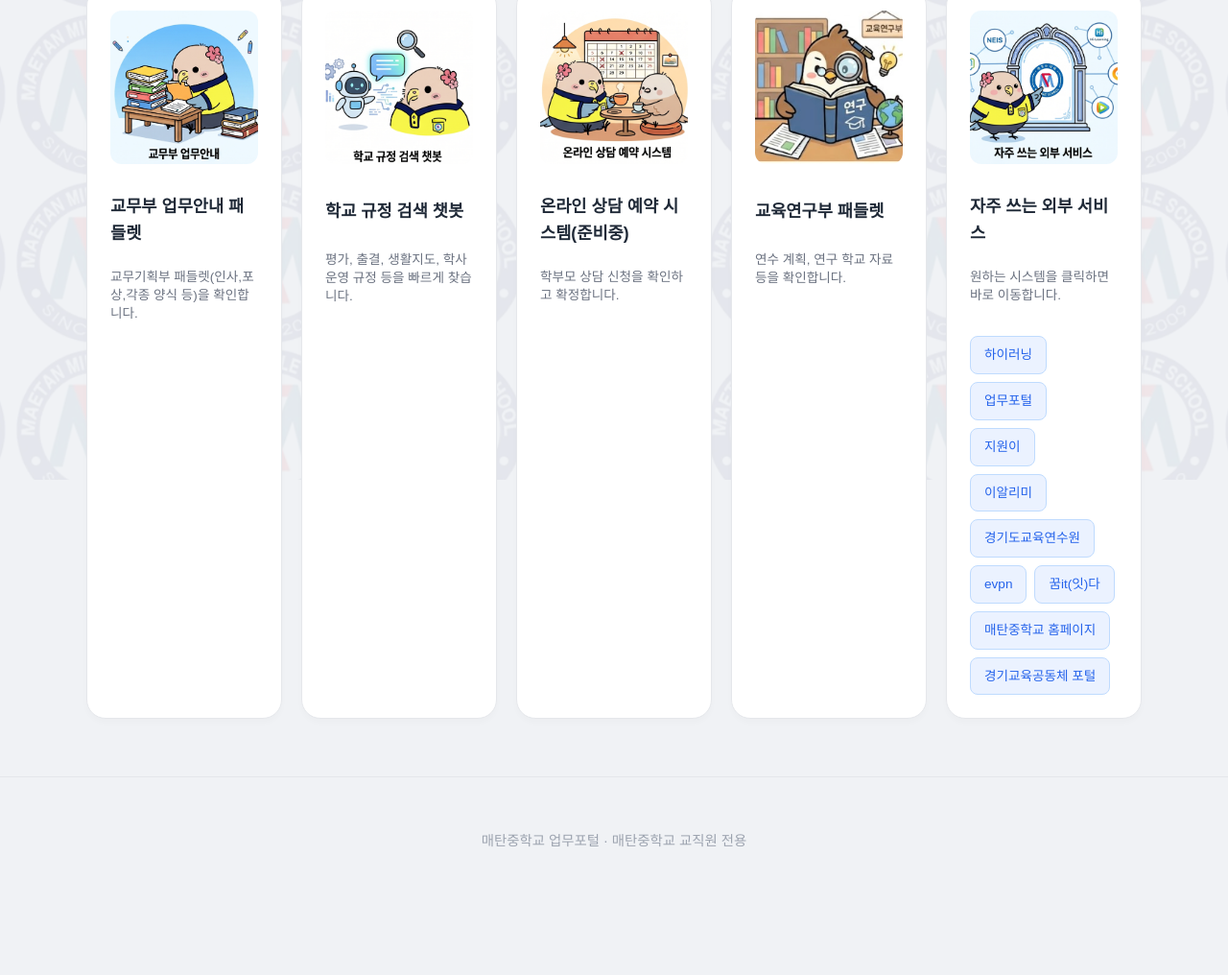
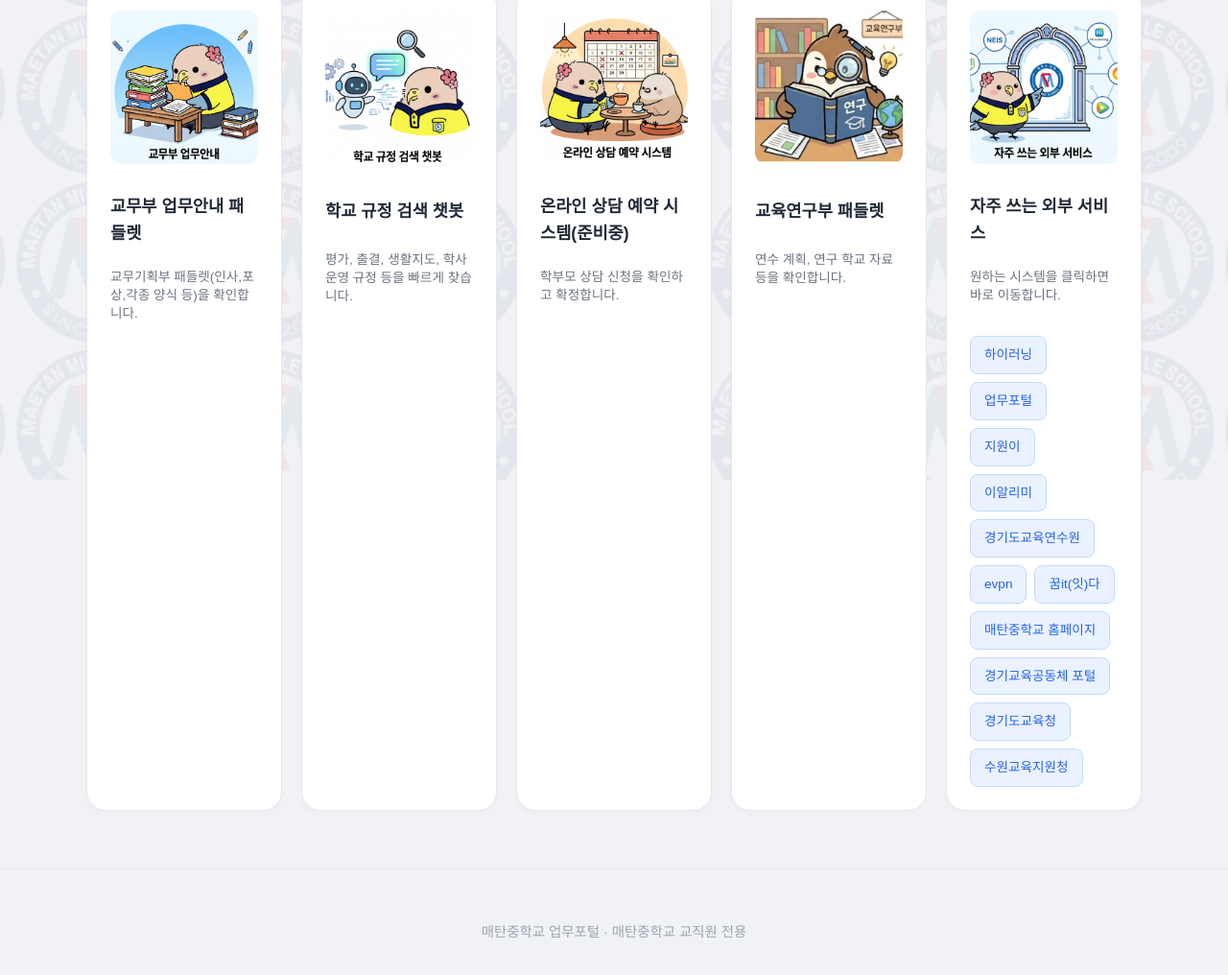
Before and after one commit to jhmath11-beep/metan-portal, a plain HTML site: page index.html in a window 1280 px wide. Shown: the part 300-1316 px from the top of the page at 96% size. Before the commit the page ends 1242 px from the top, so only its background shows below. Drawn offline with Linux system fonts and the light colour scheme; a web font is replaced by a local one.

Commit message:
Update index.html

```diff
--- a/index.html
+++ b/index.html
@@ -167,6 +167,8 @@
           <a href="https://jinro.goedu.kr/" target="_blank" class="mini-btn highlight">꿈it(잇)다</a>
           <a href="https://maetan-m.goesw.kr/maetan-m/main.do" target="_blank" class="mini-btn highlight">매탄중학교 홈페이지</a>
           <a href="https://gaide.goe.go.kr/loginGate" target="_blank" class="mini-btn highlight">경기교육공동체 포털</a>
+          <a href="https://www.goe.go.kr/goe/main.do" target="_blank" class="mini-btn highlight">경기도교육청</a>
+          <a href="https://www.goesw.kr/goesw/main.do" target="_blank" class="mini-btn highlight">수원교육지원청</a>
         </div>
       </div>
     </section>
```
